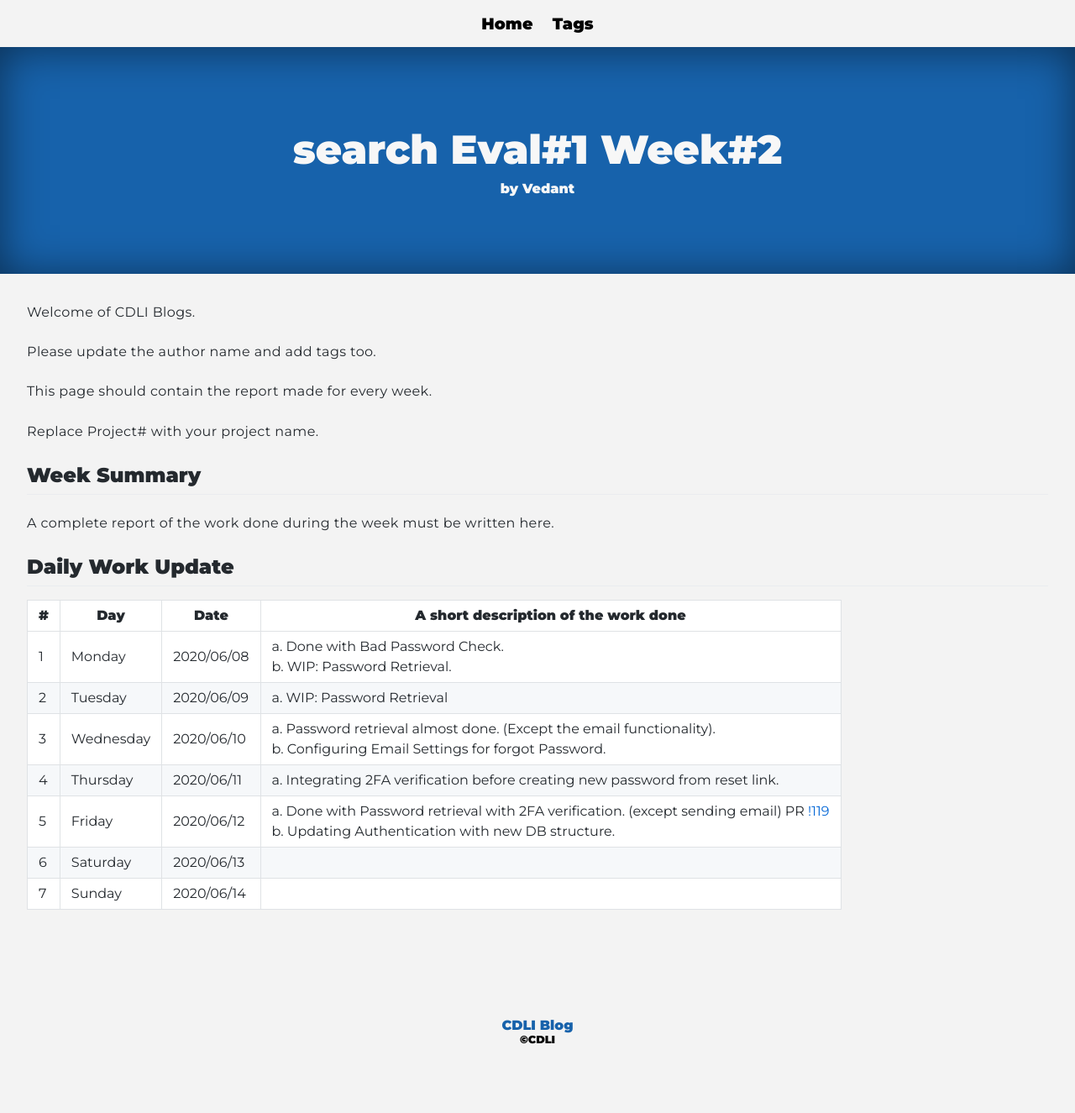
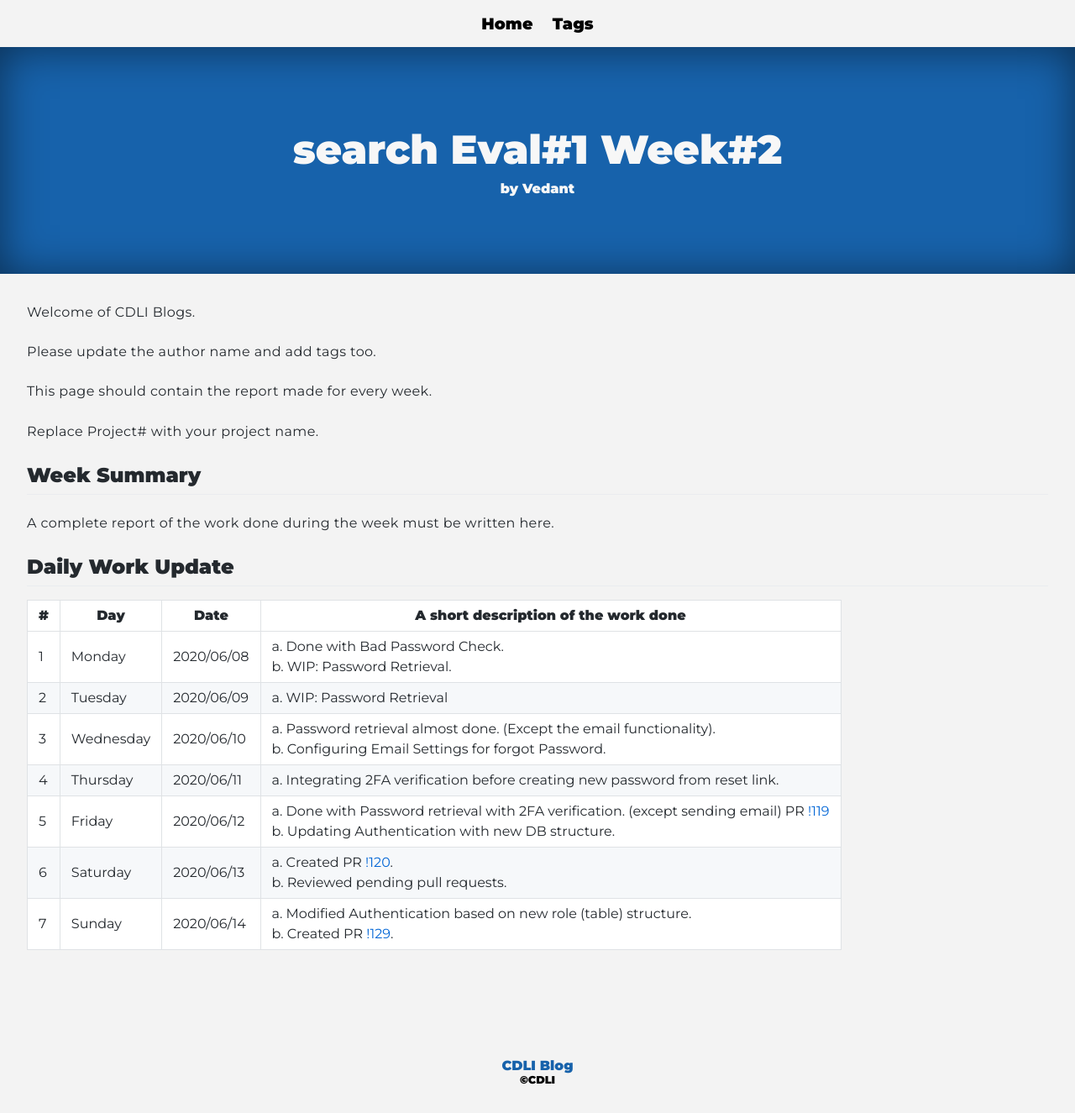
Before and after one commit to cdli-gh/blog, a Jekyll site: the page built from _blog/gsoc20/search/posts/02_week2.md, in a window 1280 px wide. Shown: the whole page at 84% size. Built offline with Jekyll 4.4.1, drawn with Linux system fonts in a browser that asks for light colours; Markdown is read by kramdown in place of the engine named in the settings; before the commit the page ends 1277 px from its top, so only the background shows below that.

Commit message:
Search : DailyUpdates 2:6,7

```diff
--- a/_blog/gsoc20/search/posts/02_week2.md
+++ b/_blog/gsoc20/search/posts/02_week2.md
@@ -26,5 +26,5 @@ A complete report of the work done during the week must be written here.
 |3   	| Wednesday  	|  2020/06/10 	| a. Password retrieval almost done. (Except the email functionality). <br> b. Configuring Email Settings for forgot Password.	|
 |4   	| Thursday  	|   2020/06/11	|  a. Integrating 2FA verification before creating new password from reset link. 	|
 |5   	| Friday  	|   2020/06/12	|  a. Done with Password retrieval with 2FA verification. (except sending email) PR [!119](https://gitlab.com/cdli/framework/-/merge_requests/119) <br> b. Updating Authentication with new DB structure.	|
-|6   	| Saturday  	|   2020/06/13	|   	|
-|7   	| Sunday  	|   2020/06/14	|   	|
+|6   	| Saturday  	|   2020/06/13	| a. Created PR [!120](https://gitlab.com/cdli/framework/-/merge_requests/120).  <br> b. Reviewed pending pull requests.	|
+|7   	| Sunday  	|   2020/06/14	|  a. Modified Authentication based on new role (table) structure.	<br> b. Created PR [!129](https://gitlab.com/cdli/framework/-/merge_requests/129). |
```
